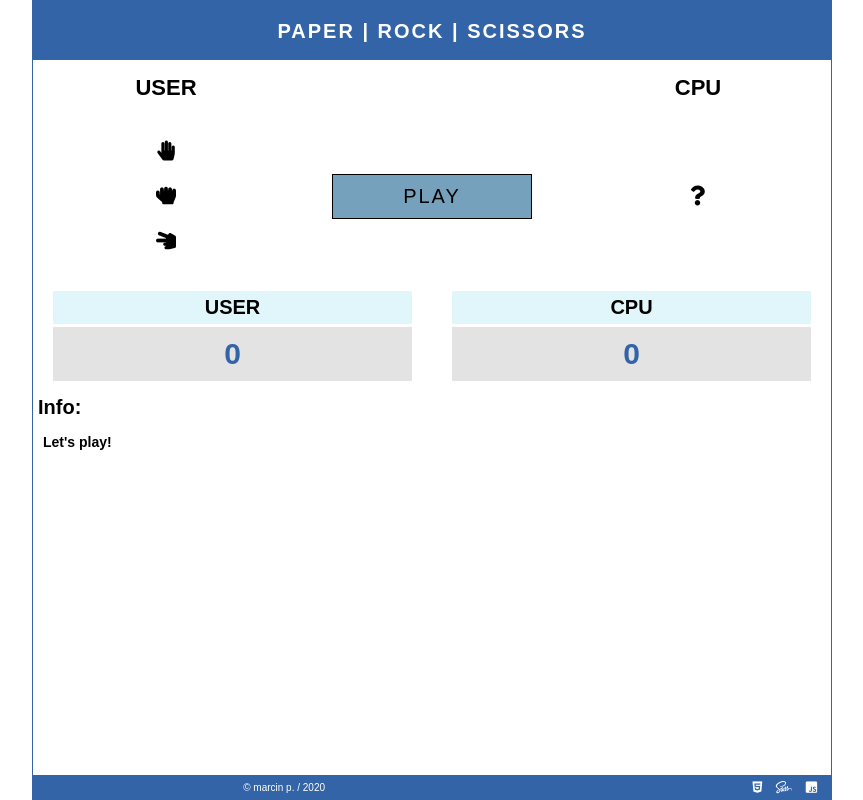
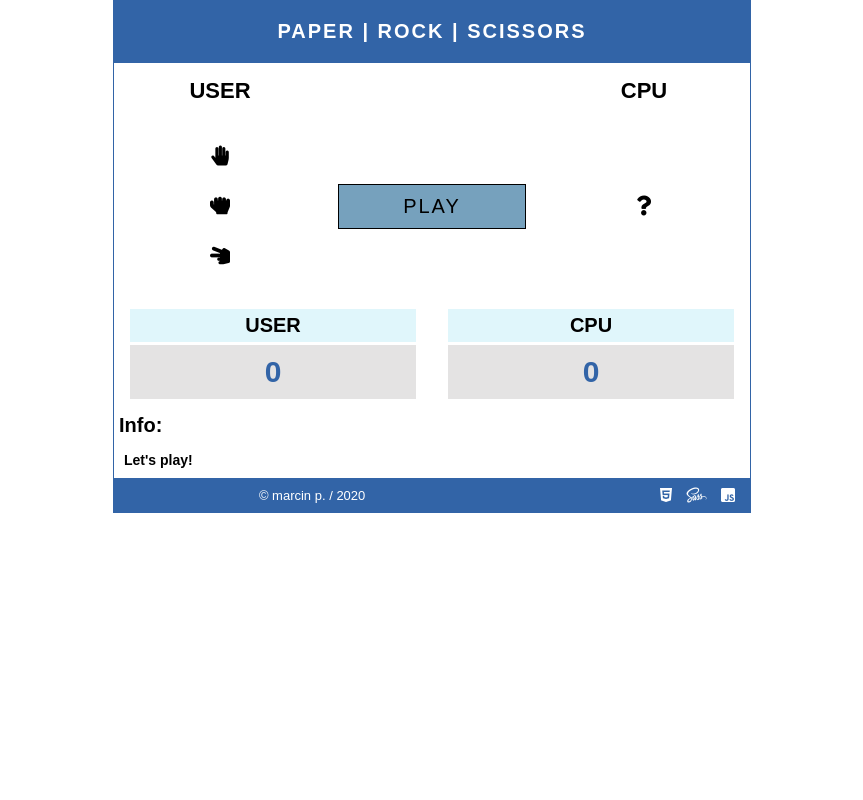
Before and after one commit to Seekleas/Paper-Rock-Scissors, a plain HTML site: page index.html in a window 1280 px wide. Shown: the whole page, without its empty margins (208-1071 px from the left). Drawn offline with Linux system fonts and the light colour scheme; a web font is replaced by a local one.

Commit message:
Change styles nad HTML structure

```diff
--- a/style/sass/_footer.sass
+++ b/style/sass/_footer.sass
@@ -1,11 +1,11 @@
 .footer
     +boxFlex(row, 100%)
-    margin: 0 auto
     position: absolute
     left: 0
     right: 0
     bottom: 0
-    max-width: 800px
+    margin: 0 auto
+    max-width: 638px
     height: $sizeFooter
     background-color: #3264a7
 
@@ -30,3 +30,19 @@
         padding: 0 5px
     i:hover
         color: #9fdff8
+
+
+@media (min-width: 410px)
+    .footer
+        height: $sizeFooter + 10px
+        .copyright
+            p
+                font-size: 1.3rem
+                line-height: $sizeFooter + 10px
+        .technologies
+            font-size: 1.6rem
+            line-height: $sizeFooter + 10px
+
+@media (orientation: landscape)
+    .footer
+        position: static
--- a/style/sass/_gameArea.sass
+++ b/style/sass/_gameArea.sass
@@ -62,3 +62,10 @@
 
 .activeOptions
     box-shadow: 0 0 3px 3px #0092f3
+
+
+@media (min-width: 410px)
+    .paper, .rock, .scisors, .cpuRandom
+        width: $sizehUserOptions + 5px
+        height: $sizehUserOptions + 5px
+        line-height: $sizehUserOptions + 5px
--- a/style/sass/_header.sass
+++ b/style/sass/_header.sass
@@ -1,6 +1,7 @@
 .header
+    +boxFlex(column, 60px)
     width: 100%
-    height: 60px
+    // height: 60px
     padding: 20px 0
     background-color: #3264a7
     text-align: center
--- a/style/sass/_mixins.sass
+++ b/style/sass/_mixins.sass
@@ -9,7 +9,7 @@
 
 =boxFlex($direction, $basis)
     display: flex
-    direction: $direction
+    flex-direction: $direction
     flex-basis: $basis
     flex-wrap: wrap
     justify-content: space-around
--- a/style/sass/_reset.sass
+++ b/style/sass/_reset.sass
@@ -11,7 +11,11 @@ html
 
 body
     margin: 0 auto
-    max-width: 800px
+    max-width: 638px
     height: 100vh
     border-left: 1px solid #3264a7
     border-right: 1px solid #3264a7
+
+@media (orientation: landscape)
+    body
+        height: 100%
```
Also changed, not shown: index.html (+2 -0 lines), css/style.css, 1 other file.
